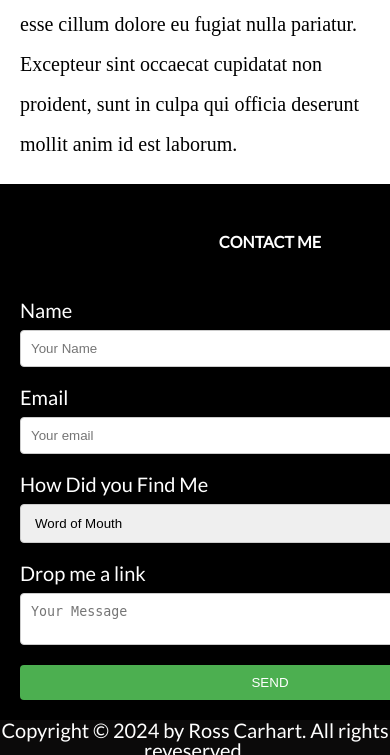
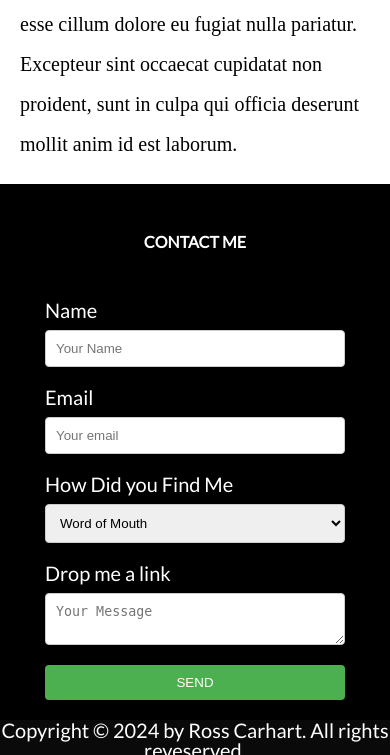
Before and after one commit to rcarhart/rcarhart.github.io, a PHP site: page / in a window 390 px wide. Shown: the part 5025-5780 px from the top of the page. Run offline with PHP 8.4, Linux system fonts and the light colour scheme; style sheets or scripts are compiled from the project's sources.

Commit message:
added back form responsiveness

```diff
--- a/resources/css/style.css
+++ b/resources/css/style.css
@@ -564,3 +564,9 @@ footer {
         grid-template-columns: 1fr;
     }
 }
+
+@media screen and (max-width: 600px) {
+    .form-group {
+        grid-template-columns: repeat(auto-fit, minmax(300px, 1fr));
+    }
+}
```
